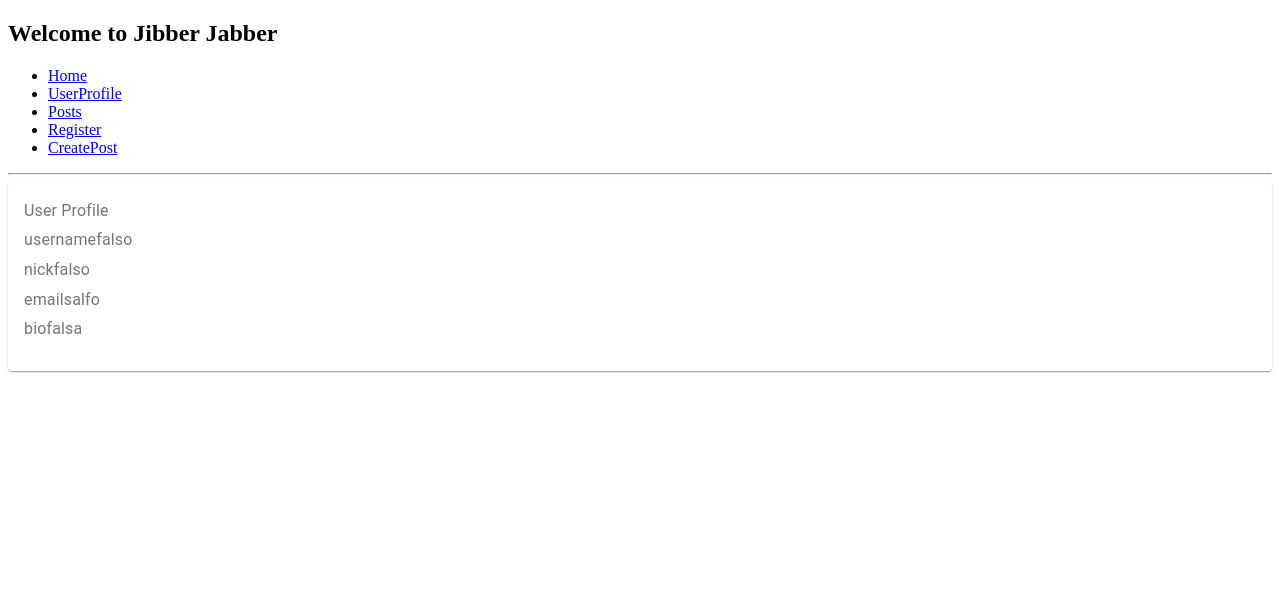
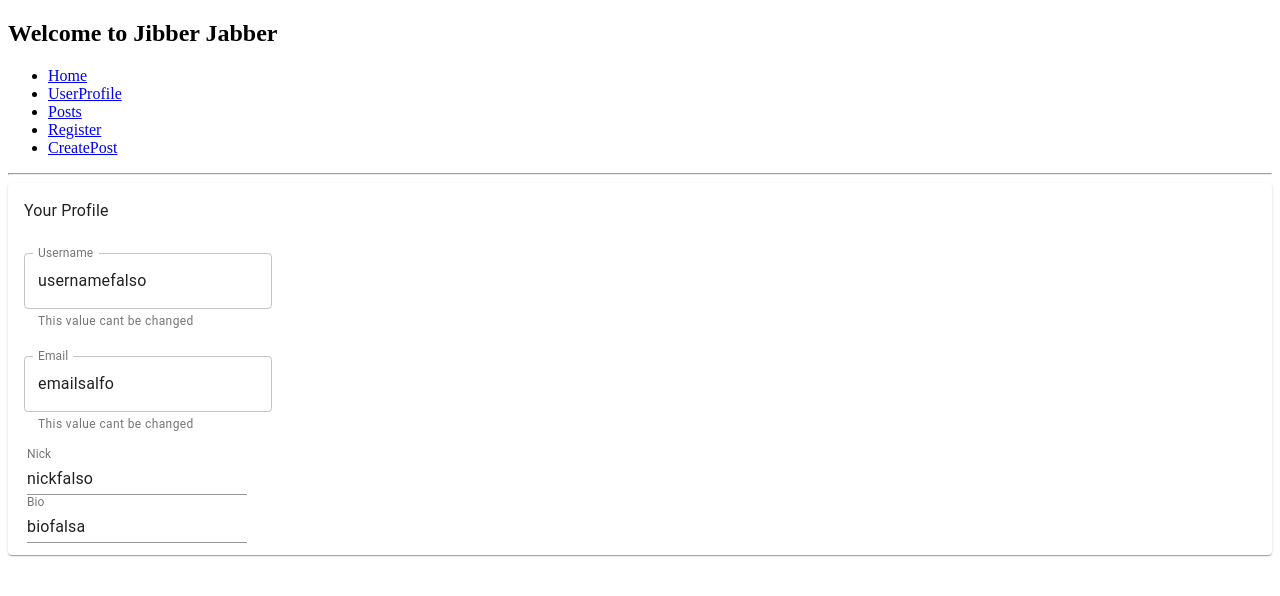
Before and after one commit to sofiasdz/jibber-jabber-ui, a React (Create React App) app: page /userProfile in a window 1280 px wide. Shown: the top 596 px of the page. Built offline with nearby package versions, Linux system fonts and the light colour scheme; no server answers.

Commit message:
conditional rendering in update profile form implemented

```diff
--- a/src/components/UserProfile/Profile.tsx
+++ b/src/components/UserProfile/Profile.tsx
@@ -5,6 +5,7 @@ import Typography from '@material-ui/core/Typography';
 import {RouteComponentProps} from 'react-router-dom';
 import React, {Component} from 'react'
 import {getCurrentUser, getUserInfo} from "../../Api/UserApi";
+import {Grid, TextField} from "@material-ui/core";
 
 
 
@@ -18,7 +19,8 @@ export type State = {
     nick: string,
     bio: string,
     id: string,
-    getDataError: string
+    getDataError: string,
+    updateMode:boolean
 
 }
 
@@ -35,6 +37,7 @@ export type State = {
              bio:'biofalsa',
              email:'emailsalfo',
              getDataError:'',
+             updateMode: false,
 
 
          }
@@ -48,29 +51,79 @@ export type State = {
 
 
     render() {
+         let updateMode= this.state.updateMode;
+
         return(
         <Card>
             <CardContent>
-                <Typography color="textSecondary" gutterBottom>
-                    User Profile
-                </Typography>
+                <Typography style={{marginBottom:30}}> Your Profile</Typography>
+                <Grid container spacing={3}>
+                        <Grid item xs={12}>
+                        <TextField
+                           value={this.state.userName}
+                            label="Username"
+                           variant="outlined"
+                           helperText="This value cant be changed"
+                            InputProps={{
+                                readOnly: true,
+                            }}
+                        />
+                        </Grid>
+                        <Grid item xs={12}>
+                        <TextField
+                            value={this.state.email}
+                            label="Email"
+                            variant="outlined"
+                            helperText="This value cant be changed"
+                            InputProps={{
+                                readOnly: true,
+                            }}
+                        />
+                        </Grid>
+                    {!updateMode &&
+                    <div>
+                    <Grid item xs={12}>
+                        <TextField
+                            value={this.state.nick}
+                            label="Nick"
+                            InputProps={{
+                                readOnly: true,
+                            }}
+                            style={{marginLeft:15}}
+                        />
+                    </Grid>
+                    <Grid item xs={12}>
+                        <TextField
+                            value={this.state.bio}
+                            label="Bio"
+                            InputProps={{
+                                readOnly: true,
+                            }}
+                            style={{marginLeft:15}}
+                        />
+                    </Grid>
+                    </div>}
+                        {updateMode &&
+                            <div style={{marginLeft:10}}>
+                        <Grid item xs={12}>
+                <TextField style={{marginLeft:10}} label="Nick" value={this.state.nick} onChange={e => this.setState( {nick:e.target.value})}/>
+                        </Grid>
+                        <Grid item xs={12}>
+                <TextField  style={{marginLeft:10}} label="Bio" value={this.state.bio} onChange={e => this.setState( {bio:e.target.value})}/>
+                        </Grid>
+                        <Grid item xs={12}>
+                    <TextField
+                    id="standard-password-input"
+                    label="Password"
+                    type="password"
+                    autoComplete="current-password"
+                    style={{marginLeft:10}}
+                    />
+                        </Grid>
+                    </div>
+                }
 
-                <Typography color="textSecondary" gutterBottom>
-                    {this.state.userName}
-                </Typography>
-                <Typography color="textSecondary" gutterBottom>
-                    {this.state.nick}
-                </Typography>
-                <Typography color="textSecondary" gutterBottom>
-                    {this.state.email}
-                </Typography>
-                <Typography color="textSecondary" gutterBottom>
-                    {this.state.bio}
-                </Typography>
-
-
-
-
+            </Grid>
             </CardContent>
         </Card>
         );
```
